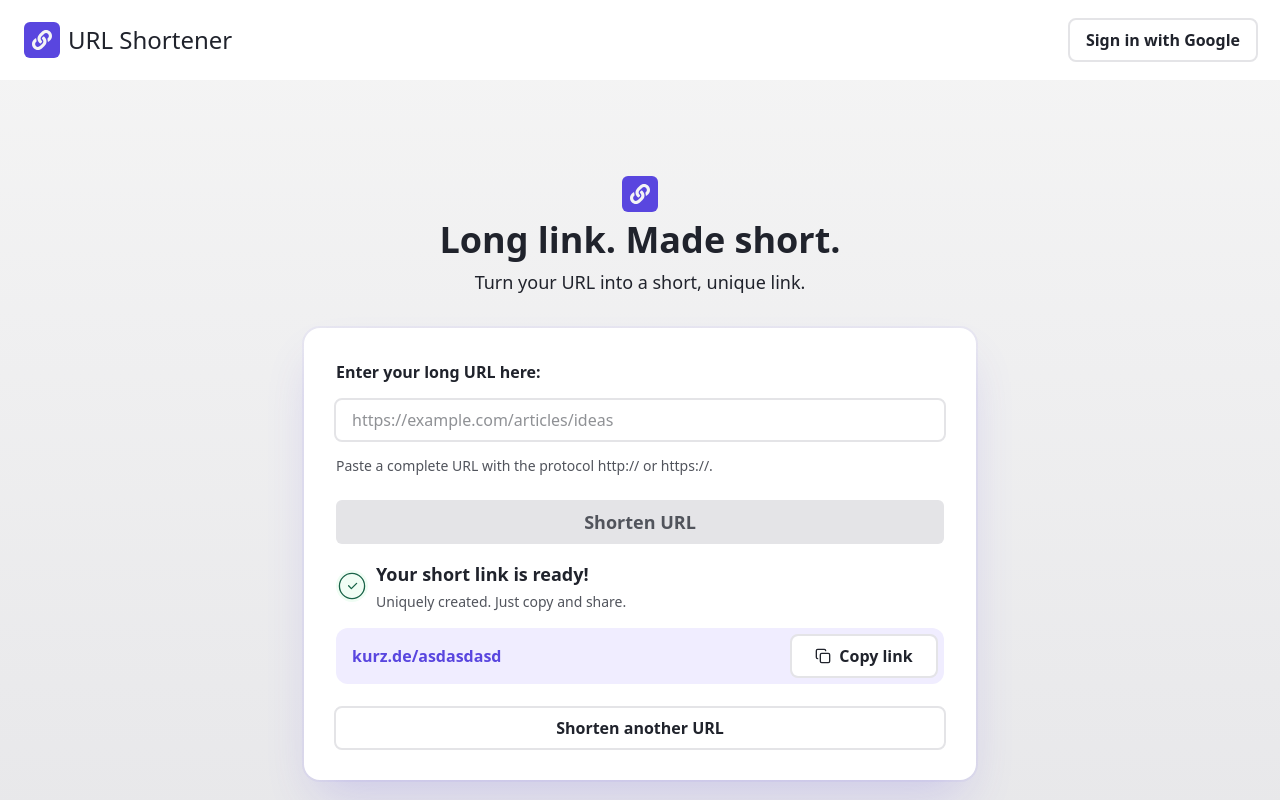
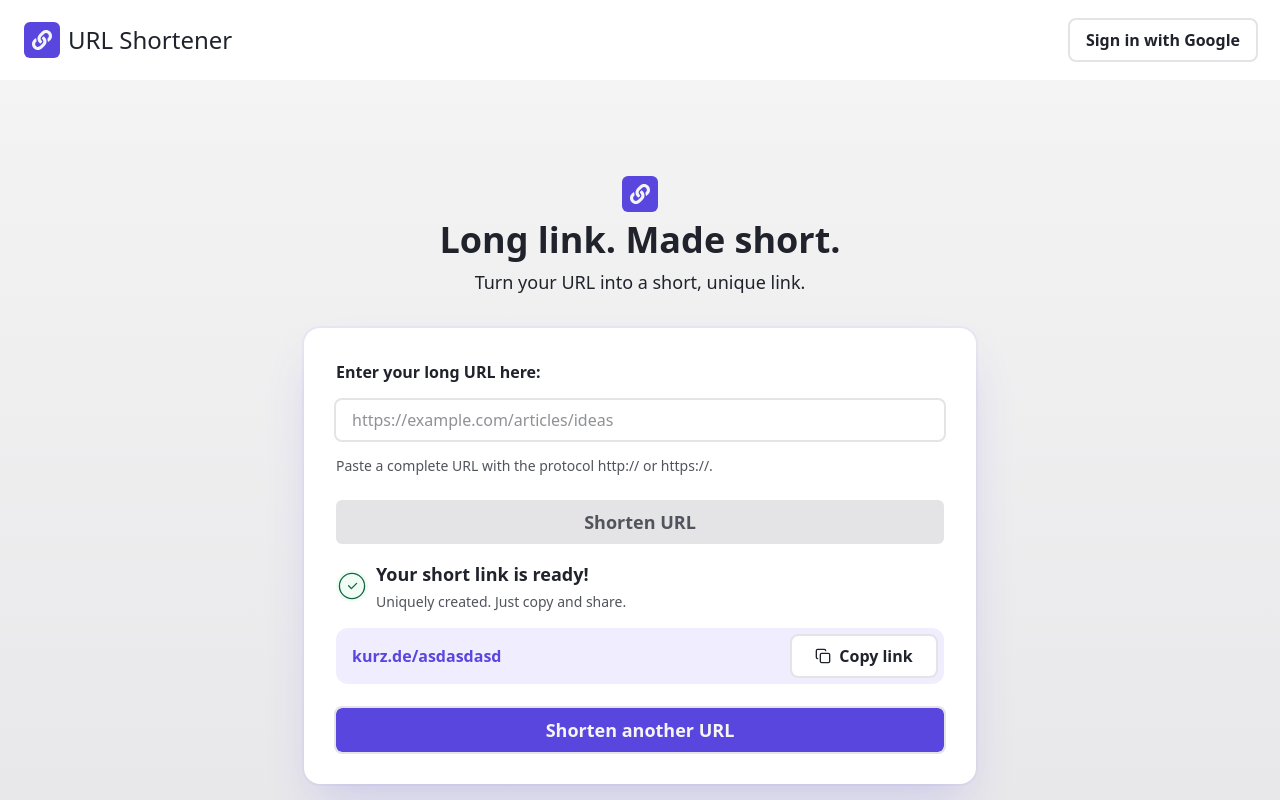
Before and after one commit to StackOverflowIsBetterThanAnyAI/url-shortener, a Next.js app: page / in a window 1280 px wide. Shown: the top 800 px of the page. Built offline with nearby package versions, Linux system fonts and the light colour scheme.

Commit message:
button.shorten

```diff
--- a/src/app/globals.css
+++ b/src/app/globals.css
@@ -75,7 +75,8 @@ input[type='text'] {
     @apply outline-2 outline-background-secondary text-sm xs:text-base;
 }
 
-input[type='submit'] {
+input[type='submit'],
+button.shorten {
     @apply enabled:bg-outline enabled:text-background enabled:cursor-pointer font-semibold text-base xs:text-lg;
     @apply disabled:bg-background-secondary disabled:text-text-secondary enabled:cursor-pointer disabled:cursor-not-allowed;
 }
```
